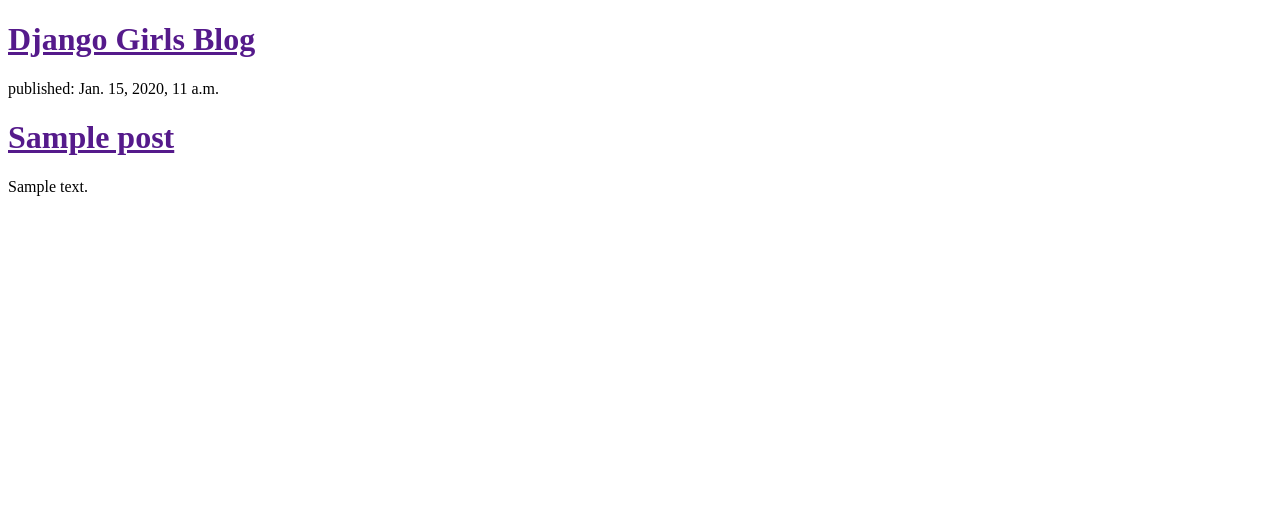
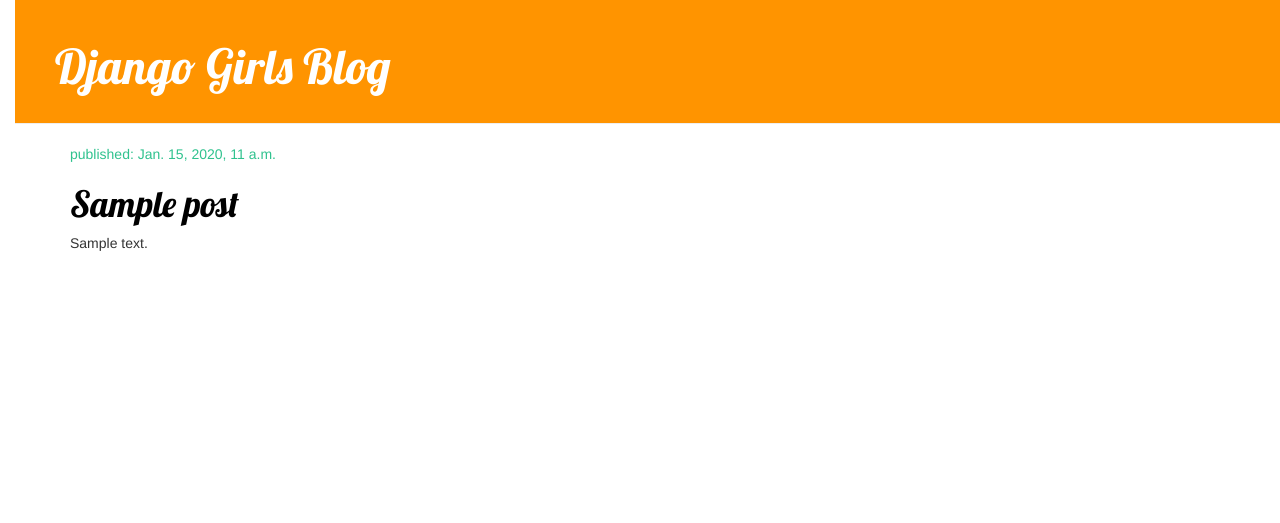
Before and after one commit to a-holopainen/babykoala, a Django app: template babykoala/templates/babykoala/post_list.html in a window 1280 px wide. Shown: the top 523 px of the page. Run offline with Django 3.2, Linux system fonts and the light colour scheme; the template is opened without the code that fills it: values that come from a table or form of the project are taken from there, others are empty; tables that the repository leaves empty hold one stand-in row (values such as "Sample post"); some libraries are stand-ins or nearby versions.

Commit message:
added changes in html files, urls and views

```diff
--- /dev/null
+++ b/babykoala/templates/babykoala/base.html
@@ -0,0 +1,25 @@
+{% load staticfiles %}
+<!DOCTYPE html>
+<html lang="en">
+<head>
+    <meta charset="UTF-8">
+    <title>Babykoala Blog</title>
+    <link rel="stylesheet" href="//maxcdn.bootstrapcdn.com/bootstrap/3.2.0/css/bootstrap.min.css">
+    <link rel="stylesheet" href="//maxcdn.bootstrapcdn.com/bootstrap/3.2.0/css/bootstrap-theme.min.css">
+    <link href="//fonts.googleapis.com/css?family=Lobster&subset=latin,latin-ext" rel="stylesheet" type="text/css">
+    <link rel="stylesheet" href="{% static 'css/babykoala.css' %}">
+</head>
+<body>
+    <div class="page-header">
+        <h1><a href="/">Django Girls Blog</a></h1>
+    </div>
+    <div class="content container">
+        <div class="row">
+            <div class="col-md-8">
+            {% block content %}
+            {% endblock %}
+            </div>
+        </div>
+    </div>
+</body>
+</html>
--- a/babykoala/templates/babykoala/post_list.html
+++ b/babykoala/templates/babykoala/post_list.html
@@ -1,21 +1,13 @@
-<!DOCTYPE html>
-<html lang="en">
-<head>
-    <meta charset="UTF-8">
-    <title>Babykoala Blog</title>
-</head>
-<body>
-   <div>
-       <h1><a href="">Django Girls Blog</a></h1>
-   </div>
+{% extends 'babykoala/base.html' %}
 
-   {% for post in posts %}
-       <div>
-            <p>published: {{ post.published_date }}</p>
-           <h1><a href="">{{ post.title }}</a></h1>
-           <p>{{ post.text|linebreaksbr }}</p>
-       </div>
-   {% endfor %}
-
-</body>
-</html>
+{% block content %}
+    {% for post in posts %}
+        <div class="post">
+            <div class="date">
+                <p>published: {{ post.published_date }}</p>
+            </div>
+                <h1><a href="{% url 'post_detail' pk=post.pk %}">{{ post.title }}</a></h1>
+                <p>{{ post.text|linebreaksbr }}</p>
+        </div>
+    {% endfor %}
+{% endblock %}
--- a/babykoala/urls.py
+++ b/babykoala/urls.py
@@ -3,4 +3,5 @@
 
 urlpatterns = [
     url(r'^$', views.post_list, name='post_list'),
+    url(r'^post/(?P<pk>\d+)/$', views.post_detail, name='post_detail'),
 ]
--- a/babykoala/views.py
+++ b/babykoala/views.py
@@ -2,7 +2,12 @@
 from django.shortcuts import render
 from django.utils import timezone
 from .models import Post
+from django.shortcuts import render, get_object_or_404
 
 def post_list(request):
     posts = Post.objects.filter(published_date__lte=timezone.now()).order_by('published_date')
     return render(request, 'babykoala/post_list.html', {'posts': posts})
+
+def post_detail(request, pk):
+    post = get_object_or_404(Post, pk=pk)
+    return render(request, 'babykoala/post_detail.html', {'post': post})
```
Also changed, not shown: babykoala/templates/babykoala/post_detail.html (added, +13 -0 lines).
